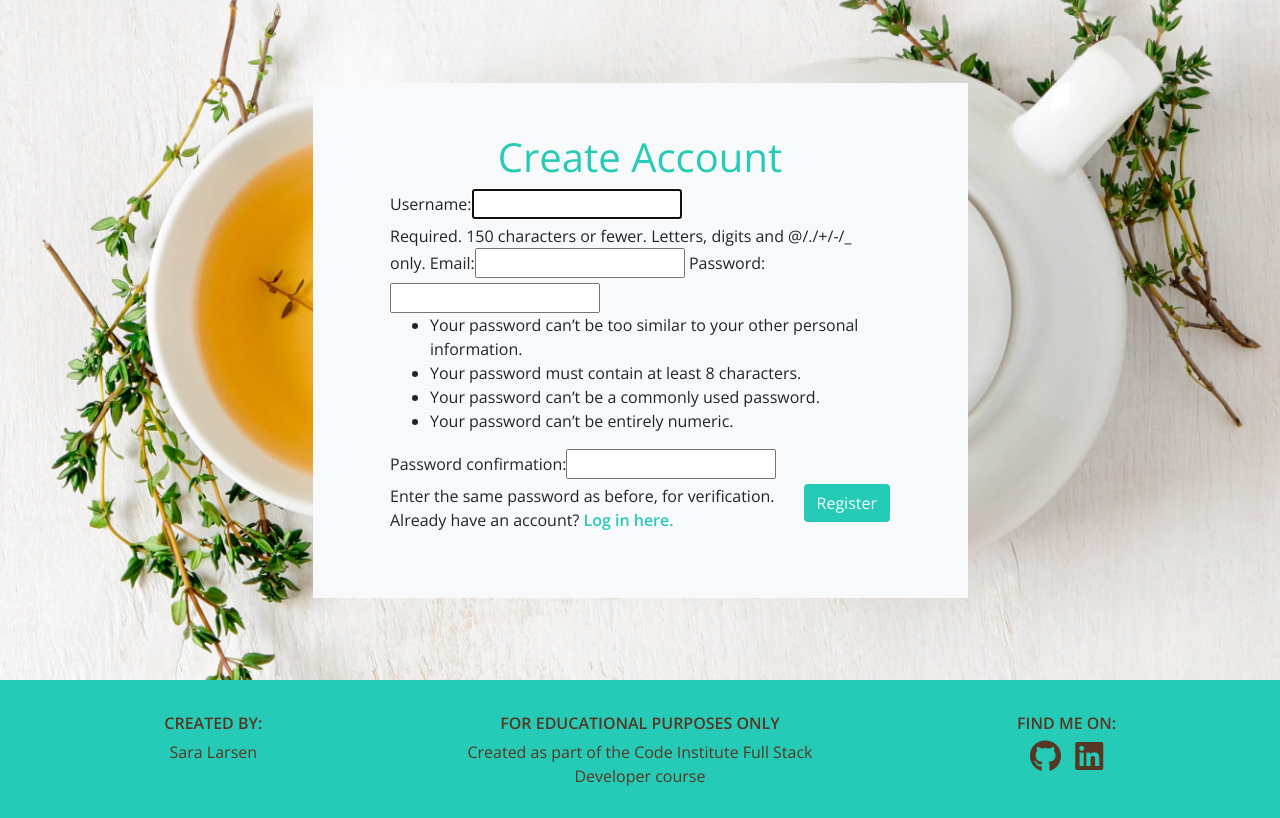
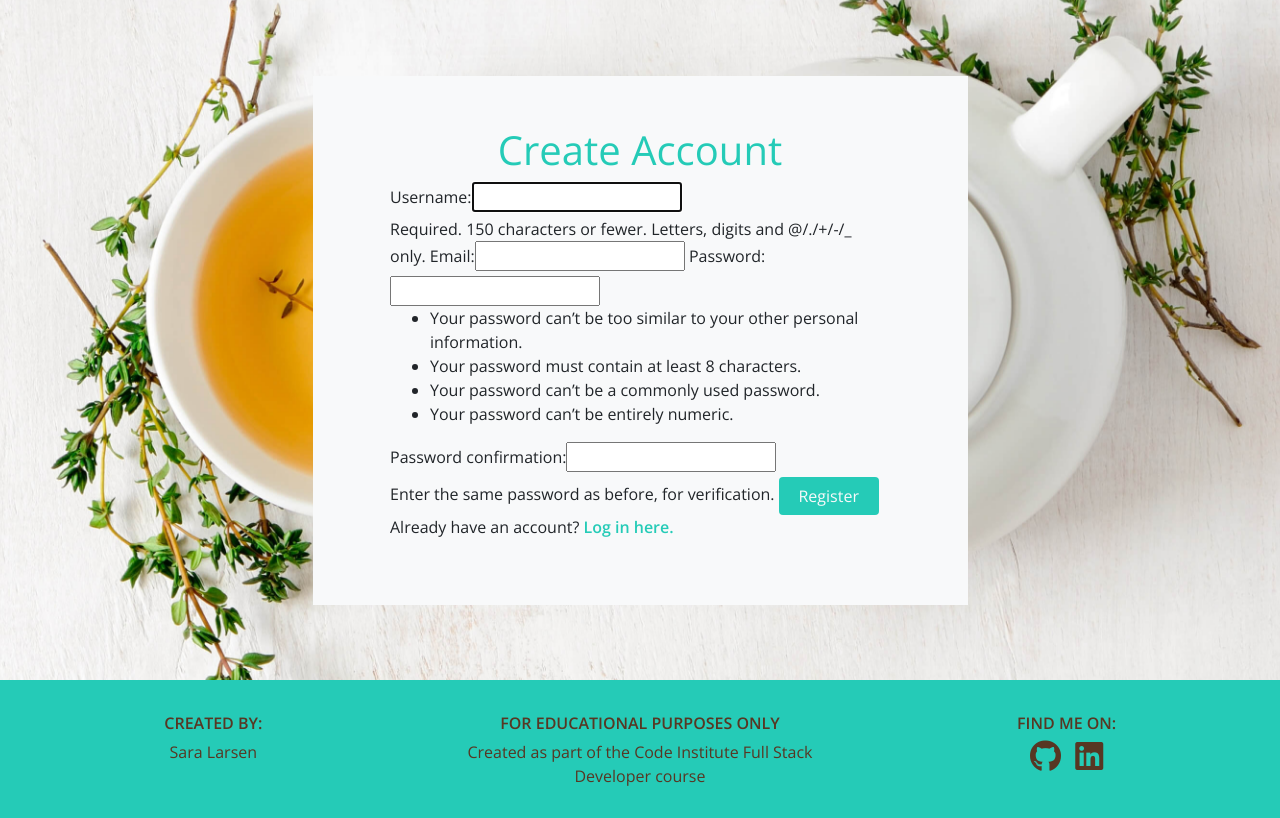
Before and after one commit to Sarani1612/truebrew, a Django app: page /accounts/register/ in a window 1280 px wide. Shown: the part 77-895 px from the top of the page. Run offline with Django 3.2, Linux system fonts and the light colour scheme; data that the repository does not hold is empty; some libraries are stand-ins or nearby versions; some web fonts are replaced.

Commit message:
added min-width to buttons

```diff
--- a/static/css/style.css
+++ b/static/css/style.css
@@ -60,7 +60,7 @@ h1 {
 .custom-btn {
     color: #f8f9fa;
     background-color: #25CBB7;
-    float: right;
+    min-width: 100px;
 }
 
 .custom-btn:hover {
```
